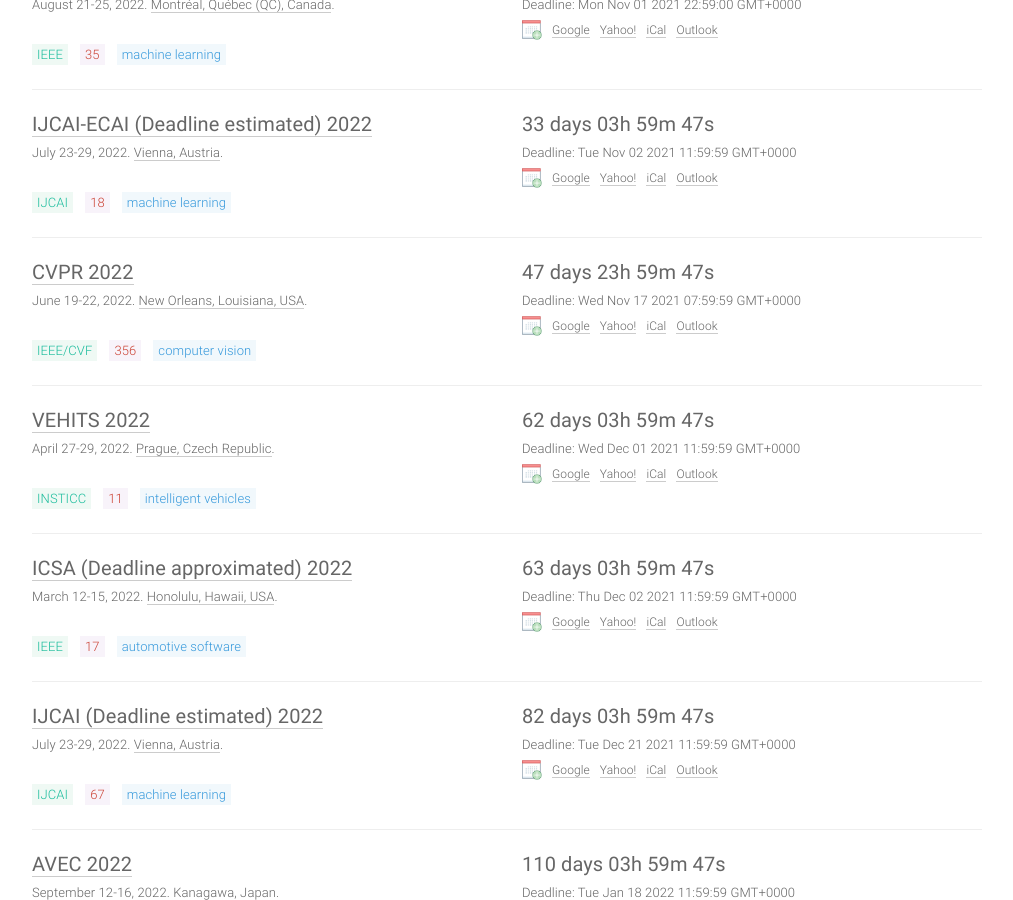
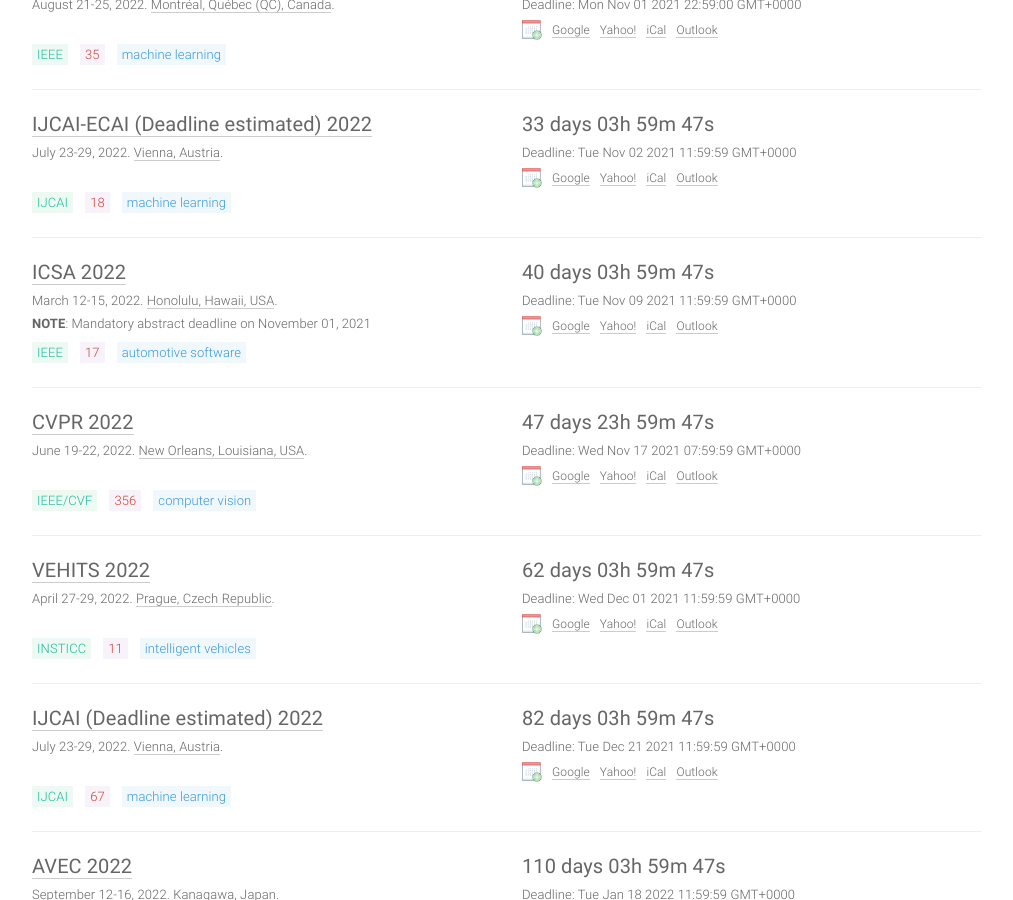
Before and after one commit to paperswithcode/ai-deadlines, a Jekyll site: the page built from index.html, in a window 1280 px wide and 900 px high, scrolled down 1240 px. Shown: the whole window, without its empty margins (133-1146 px from the left). Built offline with Jekyll 4.4.1, drawn with Linux system fonts in a browser that asks for light colours; comment, search, counter and statistics services are not loaded.

Commit message:
Updated ICSA

```diff
--- a/_data/conferences.yml
+++ b/_data/conferences.yml
@@ -632,18 +632,20 @@
   note: '<b>NOTE</b>: Mandatory abstract deadline on June 30, 2021'
 
 
-- title: ICSA (Deadline approximated)
+- title: ICSA
   long: INTERNATIONAL CONFERENCE ON SOFTWARE ARCHITECTURE
   hindex: 17
   year: 2022
   id: icsa22
   link: https://icsa-conferences.org/2022/
-  deadline: '2021-12-01 23:59:59'
+  deadline: '2021-11-08 23:59:59'
   timezone: UTC-12
   date: March 12-15, 2022
   place: Honolulu, Hawaii, USA
   sub: AS
   host: IEEE
+  abstract_deadline: '2021-11-01 23:59:59'
+  note: '<b>NOTE</b>: Mandatory abstract deadline on November 01, 2021'
 
 - title: WCNC
   long: Wireless Communications and Networking Conference
```
